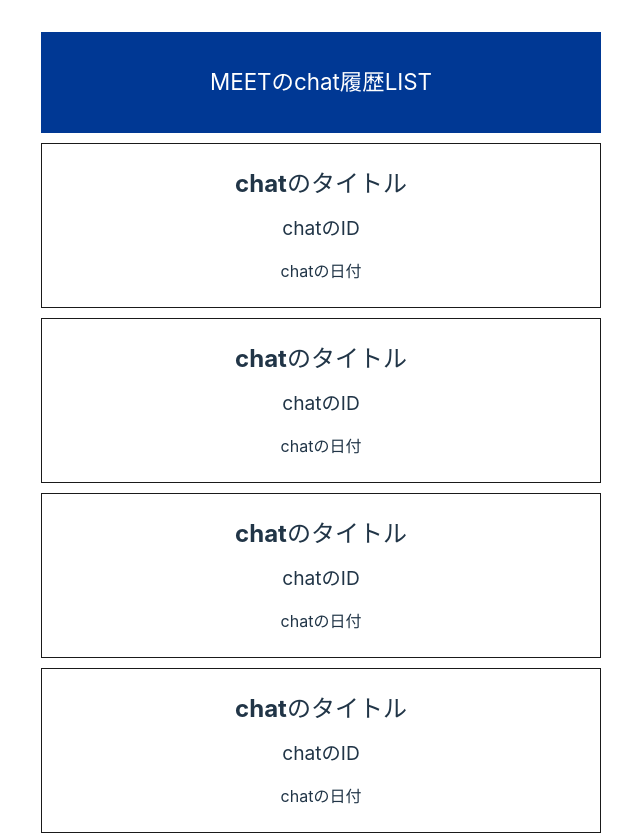
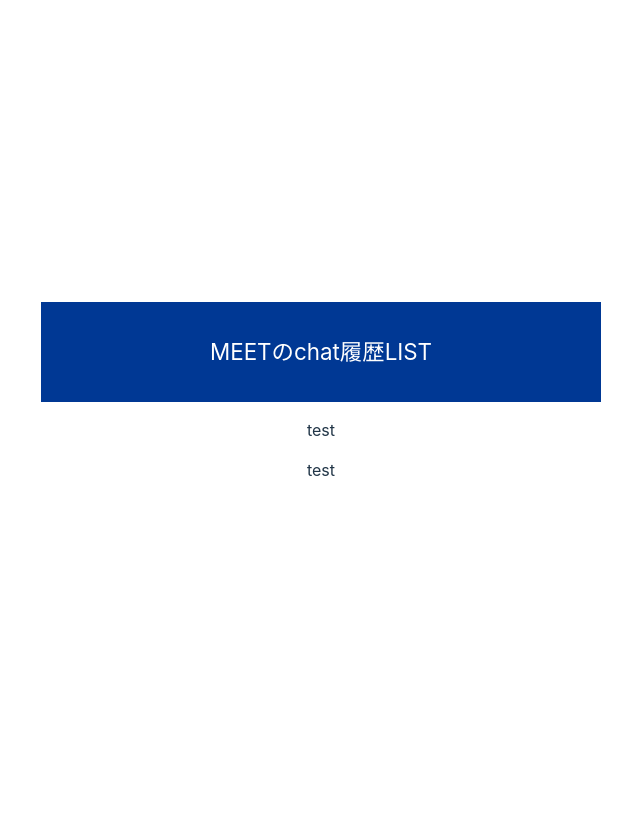
Before and after one commit to tatsuo-1014/googlemeet-chat-message-auto-register, a React (Vite) app: page / in a window 1280 px wide. Shown: the top 834 px of the page, without its empty margins (319-959 px from the left). After the commit the page ends 800 px from the top, so only its background shows below. Built offline with nearby package versions, Linux system fonts and the light colour scheme.

Commit message:
add message component

```diff
--- a/src/App.jsx
+++ b/src/App.jsx
@@ -5,6 +5,8 @@ import Heading from './modules/atoms/Heading/index'
 import Txt, {TxtInfo,TxtWarning} from "./modules/atoms/Txt";
 import Header from "./modules/organisms/Header";
 import List from "./modules/organisms/List"
+import Message from "./modules/organisms/Message";
+
 
 function App() {
     // const [count, setCount] = useState(0)
@@ -12,15 +14,16 @@ function App() {
         <div className="App">
             <Header></Header>
 
-            <div className={'lists'}>
-                <List></List>
-                <List></List>
-                <List></List>
-                <List></List>
-                <List></List>
-                <List></List>
-            </div>
+            {/*<div className={'lists'}>*/}
+            {/*    <List></List>*/}
+            {/*    <List></List>*/}
+            {/*    <List></List>*/}
+            {/*    <List></List>*/}
+            {/*    <List></List>*/}
+            {/*    <List></List>*/}
+            {/*</div>*/}
 
+            <Message></Message>
 
             {/*<Heading>test</Heading>*/}
         </div>
--- /dev/null
+++ b/src/modules/organisms/Message/index.jsx
@@ -0,0 +1,24 @@
+import React from "react";
+import Txt from "../../atoms/Txt";
+import Heading from "../../atoms/Heading";
+import styles from "./message.module.scss"
+
+export const Message = ({...props}) => {
+
+    return (
+        <div className={'message'}>
+            <div className={'message__inner'}>
+                <div className={'content'}>
+                    <p>
+                        test
+                    </p>
+                    <p>
+                        test
+                    </p>
+                </div>
+            </div>
+        </div>
+    )
+}
+
+export default Message
```
Also changed, not shown: src/modules/organisms/Message/message.module.scss (added).
